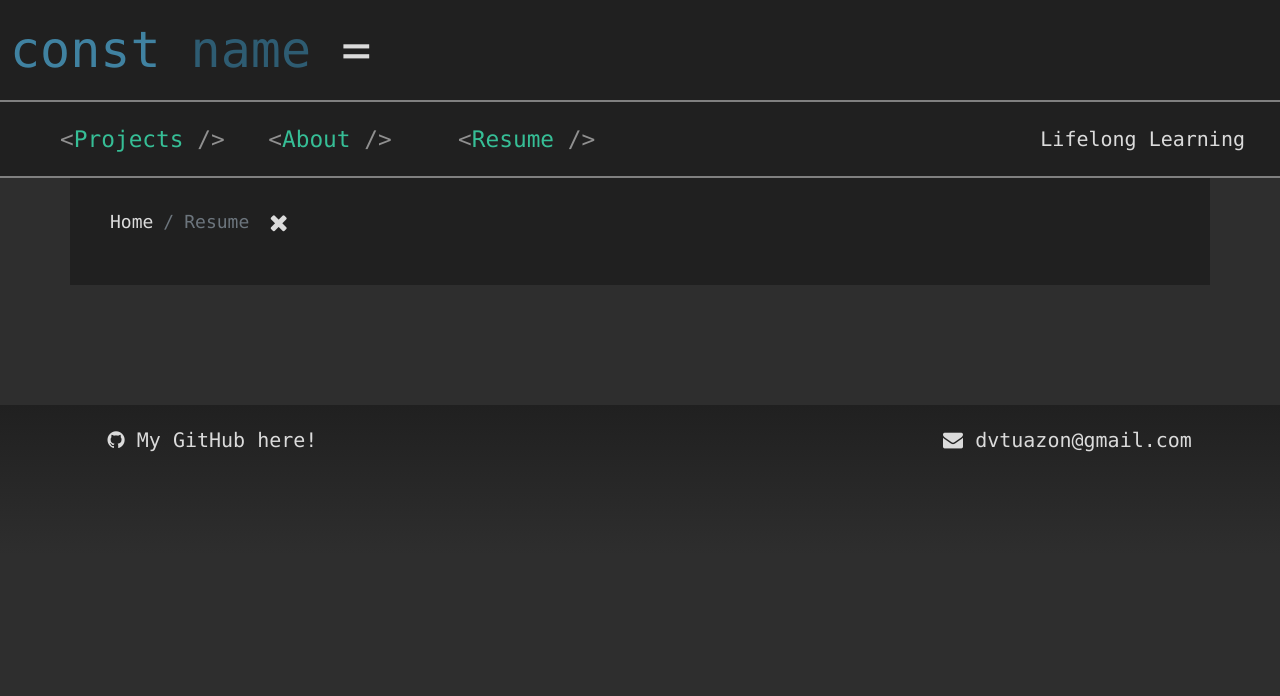
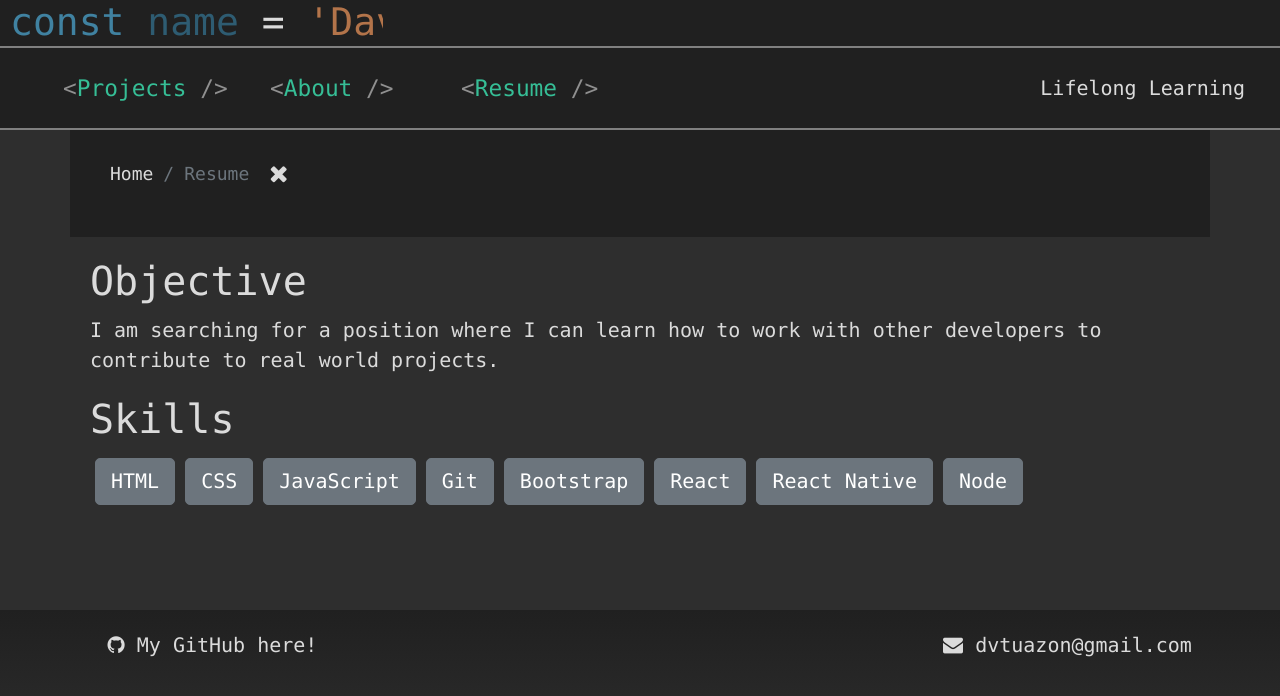
Before and after one commit to dvtuazon/portfoliowebsite, a React (Create React App) app: page /resume in a window 1280 px wide. Shown: the top 696 px of the page. Built offline with nearby package versions, Linux system fonts and the light colour scheme.

Commit message:
resume and edits

```diff
--- a/src/App.css
+++ b/src/App.css
@@ -50,16 +50,17 @@ body {
 .nav-link {
   transition: ease-in-out .2s all;
   color: rgb(128, 128, 128);
+  border: rgba(32, 32, 32, 0) solid 3px;
 }
 
 .nav-link:hover {
   color: rgb(128, 128, 128);
-  transform: scale(1.2);
+  transform: translateY(-5px);
+  border-bottom: rgb(128, 128, 128) solid 3px;
 }
 
 .jumbotron {
-  padding-bottom: 20px;
-  padding-top: 20px;
+  padding: 0;
   margin-bottom: 0;
 }
 
@@ -145,14 +146,13 @@ body {
 .pic {
   border: 20px solid;
   border-color: rgb(32, 32, 32) rgb(128, 128, 128);
-  margin-top: 10px;
-  margin-bottom: 10px;
+  margin-top: 30px;
+  margin-bottom: 30px;
 }
 
 .me {
   margin-top: 10px;
   background-color:rgb(32, 32, 32);
-  border-radius: 20px;
 }
 
 .media-text {
@@ -163,3 +163,11 @@ body {
 .big-text {
   font-size: calc(40px + 2vh);
 }
+
+.name {
+  font-size: calc(6px + 4vh);
+}
+
+.skill {
+  margin: 5px;
+}
--- a/src/components/AboutComponent.js
+++ b/src/components/AboutComponent.js
@@ -12,25 +12,31 @@ function About() {
                     <Link to="/home" className="close-btn"><i className="fa fa-times fa-lg ml-3" /></Link>
                 </Breadcrumb>
             </Row> <br />
-            <Row className="row-content">
+            <Row>
+                <p className="mx-3">
                     I'm David, an aspiring front end web developer. I mostly
                     use JavaScript-based technologies such as React.js and React Native.
                     Although I specialize in front end, I am familiar with Node.js,
                     Express, and MongoDB, allowing me to create a back end as well.
+                </p>
             </Row> <br />
             <Row>
+                <p className="mx-3">
                     I began teaching myself web development languages after high school
                     on Udemy. I learned HTML and CSS, but I felt that I wanted a good structure
                     for learning code, so I ended up taking a bootcamp with NuCamp.
                     Through it I was introduced to JavaScript and the JS technologies I
                     previously mentioned.
+                </p>
             </Row> <br />
             <Row>
+                <p className="mx-3">
                     I am a believer of lifelong learning and a naturally curious person,
                     and I will always want to expand my skillset. After bootcamp, learning
                     other languages on my own became easier. My goal is to become flexible
                     within the tech industry, and I'm confident that my hunger for knowledge
                     will help me in that feat.
+                </p>
             </Row>
         </Container>
     )
--- a/src/components/HeaderComponent.js
+++ b/src/components/HeaderComponent.js
@@ -9,13 +9,13 @@ function Header() {
 
     return (
         <>
-            <div className="jumbotron jumbotron-fluid typewriter">
+            <Jumbotron fluid className="typewriter">
                 <h1 className="name typing-erase pl-2">
                     <span style={{ color: 'rgb(64, 130, 161)' }}>const</span>
                     <span style={{ color: 'rgb(46, 92, 114)' }}> name</span> <span style={{ color: 'rgb(219, 219, 219);' }}> =</span>
                     <span style={{ color: 'rgb(179, 116, 74)' }}> 'David Tuazon'</span><span style={{ color: 'rgb(219, 219, 219)' }}>;</span>
                 </h1>
-            </div>
+            </Jumbotron>
             <Navbar dark sticky="top" expand="md">
                 <Col>
                     <NavbarToggler onClick={toggleNavbar} className="navbar-dark" />
--- a/src/components/ResumeComponent.js
+++ b/src/components/ResumeComponent.js
@@ -1,5 +1,5 @@
 import React, { useState } from 'react';
-import { Container, Row, Col, Breadcrumb, BreadcrumbItem } from 'reactstrap';
+import { Container, Row, Col, Breadcrumb, BreadcrumbItem, Button } from 'reactstrap';
 import { Link } from 'react-router-dom';
 
 function Resume() {
@@ -12,6 +12,28 @@ function Resume() {
                     <Link to="/home" className="close-btn"><i className="fa fa-times fa-lg ml-3" /></Link>
                 </Breadcrumb>
             </Row>
+            <Row className="px-3">
+                <h2>Objective</h2>
+                <p>
+                    I am searching for a position where I can learn how to work with other
+                    developers to contribute to real world projects.
+                </p>
+            </Row>
+            <Row className="px-3">
+                <h2>
+                    Skills
+                </h2>
+            </Row>
+            <Row className="px-3">
+                <Button className="skill">HTML</Button>
+                <Button className="skill">CSS</Button>
+                <Button className="skill">JavaScript</Button>
+                <Button className="skill">Git</Button>
+                <Button className="skill">Bootstrap</Button>
+                <Button className="skill">React</Button>
+                <Button className="skill">React Native</Button>
+                <Button className="skill">Node</Button>
+            </Row>
         </Container>
     )
 }
```
Lines whose indentation alone changed are shown as unchanged.
